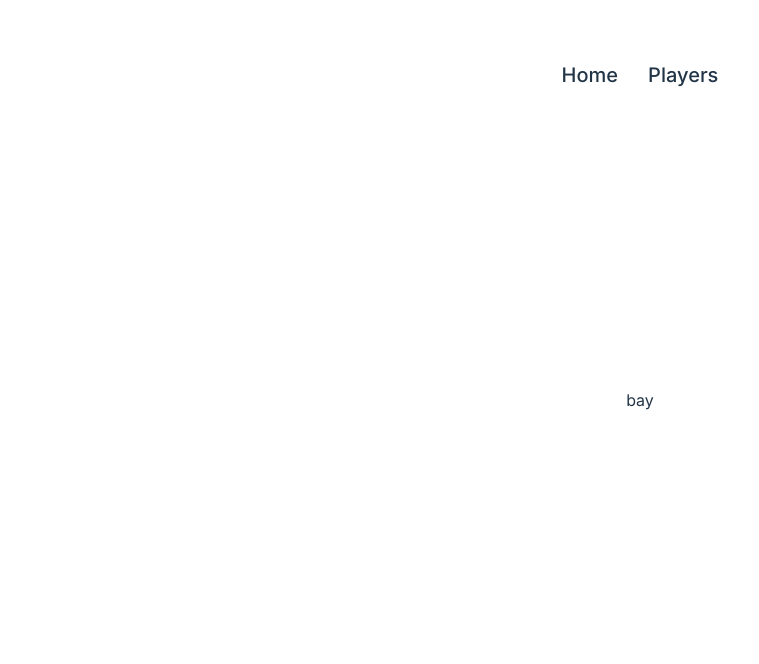
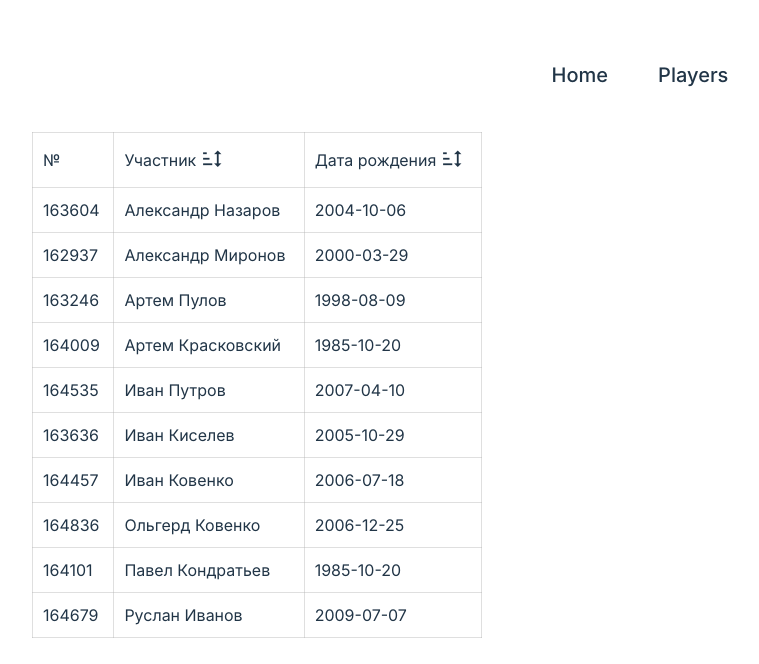
Before and after one commit to PavelChapler/Anlim-Soft-test, a Vue app: page /functionality in a window 1280 px wide. Shown: the top 664 px of the page, without its empty margins (0-759 px from the left). Built offline with nearby package versions, Linux system fonts and the light colour scheme.

Commit message:
feat: add Table component

```diff
--- a/index.html
+++ b/index.html
@@ -5,6 +5,7 @@
     <link rel="icon" type="image/svg+xml" href="/vite.svg" />
     <meta name="viewport" content="width=device-width, initial-scale=1.0" />
     <title>Anlim-Soft test</title>
+    <link rel="stylesheet" href="https://cdn.jsdelivr.net/npm/@mdi/font@7.2.96/css/materialdesignicons.min.css">
   </head>
   <body>
     <div id="app"></div>
--- a/package.json
+++ b/package.json
@@ -9,6 +9,7 @@
     "preview": "vite preview"
   },
   "dependencies": {
+    "@mdi/font": "^7.2.96",
     "vue": "^3.2.47",
     "vue-router": "^4.1.6"
   },
--- a/src/components/Functionality.vue
+++ b/src/components/Functionality.vue
@@ -1,13 +1,85 @@
+<script setup lang="ts">
+import Table from './Table.vue'
+import { ref } from 'vue'
+
+const cols = [
+  {title: 'id', visibleTitle: '№'},
+  {title: 'name', visibleTitle: 'Участник'},
+  {title: 'birthday', visibleTitle: 'Дата рождения'},
+]
+
+const players = ref([
+  {
+    "id": 164679,
+    "name": "Руслан",
+    "surname": "Иванов",
+    "birthday": "2009-07-07",
+  },
+  {
+    "id": 163246,
+    "name": "Артем",
+    "surname": "Пулов",
+    "birthday": "1998-08-09",
+  },
+  {
+    "id": 164535,
+    "name": "Иван",
+    "surname": "Путров",
+    "birthday": "2007-04-10",
+  },
+  {
+    "id": 163604,
+    "name": "Александр",
+    "surname": "Назаров",
+    "birthday": "2004-10-06",
+  },
+  {
+    "id": 163636,
+    "name": "Иван",
+    "surname": "Киселев",
+    "birthday": "2005-10-29",
+  },
+  {
+    "id": 164836,
+    "name": "Ольгерд",
+    "surname": "Ковенко",
+    "birthday": "2006-12-25",
+  },
+  {
+    "id": 164101,
+    "name": "Павел",
+    "surname": "Кондратьев",
+    "birthday": "1985-10-20",
+  },
+  {
+    "id": 164457,
+    "name": "Иван",
+    "surname": "Ковенко",
+    "birthday": "2006-07-18",
+  },
+  {
+    "id": 162937,
+    "name": "Александр",
+    "surname": "Миронов",
+    "birthday": "2000-03-29",
+  },
+  {
+    "id": 164009,
+    "name": "Артем",
+    "surname": "Красковский",
+    "birthday": "1985-10-20",
+  },
+]);
+</script>
+
 <template>
-  <p>bay</p>
+  <section class="functionality">
+    <Table :cols="cols" :rows="players"/>
+  </section>
 </template>
 
-<script>
-export default {
-  name: "Functionality"
+<style scoped>
+.functionality {
+  margin-top: 100px;
 }
-</script>
-
-<style scoped>
-
 </style>
--- a/src/components/Menu.vue
+++ b/src/components/Menu.vue
@@ -30,7 +30,7 @@
 }
 
 .link {
-  margin: 0 15px;
+  margin: 0 25px;
   font-size: 20px;
 }
 </style>
--- /dev/null
+++ b/src/components/Table.vue
@@ -0,0 +1,88 @@
+<template>
+  <table class="table">
+    <thead>
+      <tr>
+        <td v-for="(col, i) in cols" :key="i" class="table-col table-first-col">
+          <div class="col-wrapper">
+            {{ col.visibleTitle }}
+            <i v-if="col.visibleTitle === 'Участник'" @click="sortByName" class="mdi mdi-sort icon"></i>
+            <i v-if="col.visibleTitle === 'Дата рождения'" @click="sortByBirthday" class="mdi mdi-sort icon"></i>
+          </div>
+        </td>
+      </tr>
+    </thead>
+    <tbody>
+      <tr v-for="(row, i) in reactiveRows" :key="i">
+        <td v-for="(col, i) in cols" :key="i" class="table-col">
+          {{ (col.title === 'name') ? `${row[col.title]} ${row['surname']}` : row[col.title] }}
+        </td>
+      </tr>
+    </tbody>
+  </table>
+</template>
+
+<script setup lang="ts">
+import { defineProps, onMounted, toRef } from "vue";
+
+interface IProps {
+  rows: object[],
+  cols: object[],
+}
+
+const props = withDefaults(defineProps<IProps>(), {
+  rows: () => [{
+    "id": 164679,
+    "name": "Руслан",
+    "surname": "Иванов",
+    "birthday": "2009-07-07",
+  }],
+  cols: () => [
+    {title: 'id', visibleTitle: '№'},
+    {title: 'name', visibleTitle: 'Участник'},
+    {title: 'birthday', visibleTitle: 'Дата рождения'},
+  ]
+})
+
+const reactiveRows = toRef(props, 'rows')
+
+function sortByName() {
+  reactiveRows.value.sort((a, b) => a.name.localeCompare(b.name))
+}
+
+function sortByBirthday() {
+  reactiveRows.value.sort((a, b) => +a.birthday.substring(0, 4) - +b.birthday.substring(0, 4))
+}
+
+sortByName()
+</script>
+
+<style scoped>
+.table, .table-col{
+  border: 1px solid rgba(174,174,174,.4);
+  border-collapse: collapse;
+}
+
+.table {
+  width: 450px;
+}
+
+.table-col {
+  padding: 10px;
+  text-align: start;
+}
+
+.icon {
+  font-size: 22px;
+  margin-left: 5px;
+  cursor: pointer;
+}
+
+.icon:hover {
+  color: gray;
+}
+
+.col-wrapper {
+  display: flex;
+  align-items: center;
+}
+</style>
--- a/src/styles.css
+++ b/src/styles.css
@@ -33,8 +33,6 @@ a:hover {
 
 body {
     margin: 0;
-    display: flex;
-    place-items: center;
     min-width: 320px;
     min-height: 100vh;
 }
```
Also changed, not shown: 1 other file (tests, documents, lock files or other folders).
